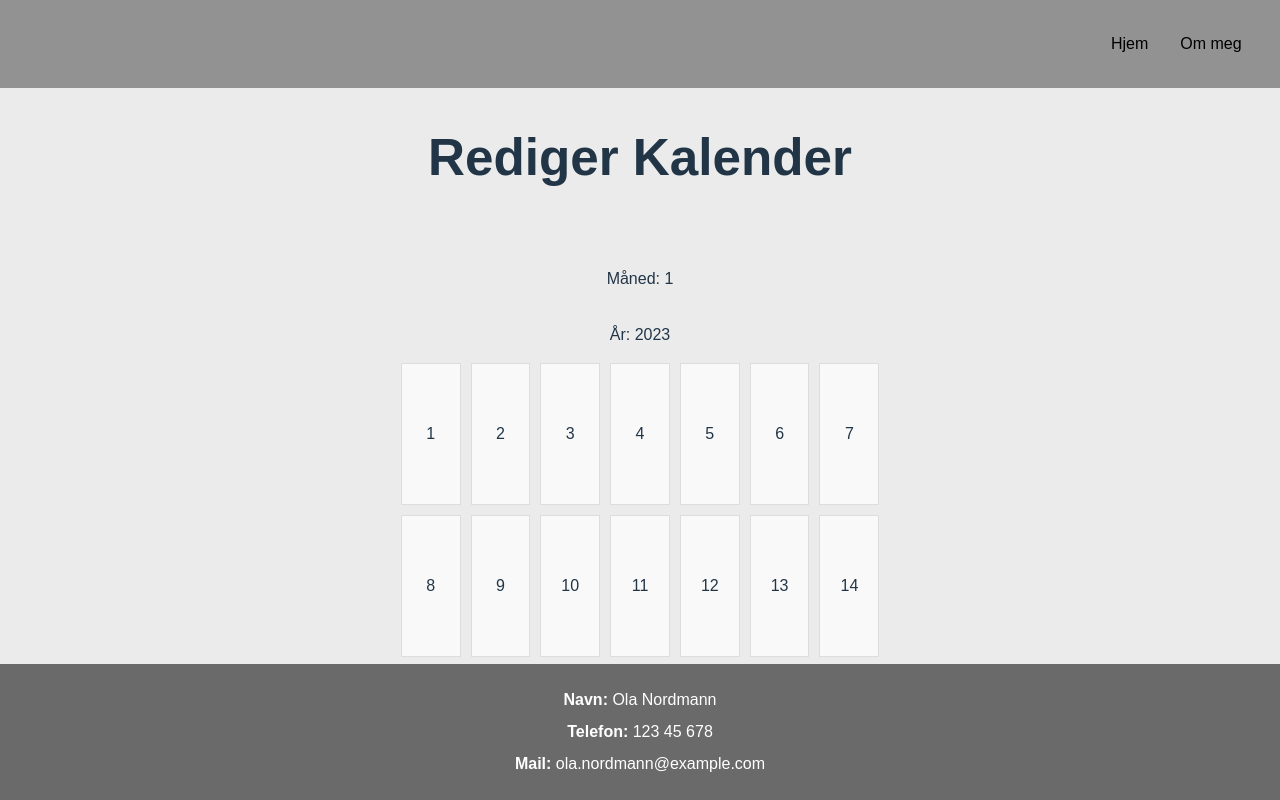
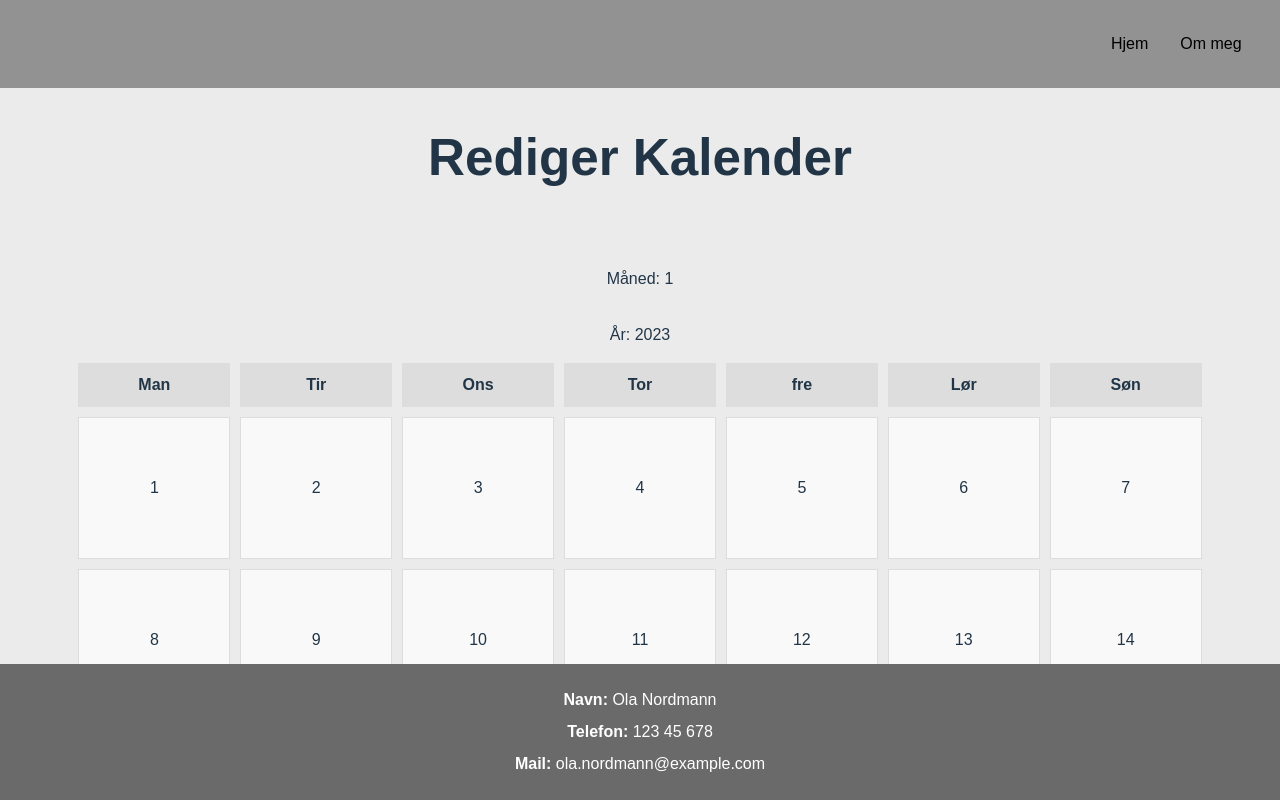
Before and after one commit to Sebjur733/kalender, a React (Vite) app in the folder reactApp/: page /rediger-kalender in a window 1280 px wide. Built offline with nearby package versions, Linux system fonts and the light colour scheme.

Commit message:
La til ukedager i kalenderet men de stemmer ikke enda med datoen

```diff
--- a/reactApp/src/RedigerKalender.css
+++ b/reactApp/src/RedigerKalender.css
@@ -23,6 +23,18 @@ h2 {
     display: grid;
     grid-template-columns: repeat(7, 1fr); /* 7 kolonner for hver dag i uken */
     gap: 10px;
+    width: 90%;
+}
+
+.calendar-header {
+    display: contents; /* Sikre at header-cellen vises som en del av grid-layout */
+}
+
+.calendar-weekday {
+    font-weight: bold;
+    text-align: center;
+    padding: 10px;
+    background-color: #ddd; /* Lys bakgrunn for ukedagene */
 }
 
 .calendar-day {
--- a/reactApp/src/RedigerKalender.jsx
+++ b/reactApp/src/RedigerKalender.jsx
@@ -8,6 +8,11 @@ const monthNameToIndex = (monthName) => {
         'Juli', 'August', 'September', 'Oktober', 'November', 'Desember'
     ];
     return months.indexOf(monthName);
+};
+
+//Funksjon for å få navnene på ukedager
+const getWeekDays = () => {
+return ['Man', 'Tir', 'Ons', 'Tor', 'fre', 'Lør', 'Søn'];
 };
 
 const RedigerKalender = () => {
@@ -55,6 +60,15 @@ const RedigerKalender = () => {
         return days;
     };
 
+    //Lag en array med ukedagene
+    const renderWeekDays = () => {
+        return getWeekDays().map((day, index) => (
+            <div key={index} className="calendar-weekday">
+                {day}
+            </div>
+        ));
+    };
+
     return (
         <div className="rediger-kalender">
             <h1>Rediger Kalender</h1>
@@ -64,6 +78,10 @@ const RedigerKalender = () => {
             <p>År: {kalenderData.year}</p>
 
             <div className="calendar-grid">
+                {/* Vis ukedager */}
+                <div className="calendar-header">
+                {renderWeekDays()}
+                </div>
                 {renderDays()} {/* Vis dagene */}
             </div>
         </div>
```
